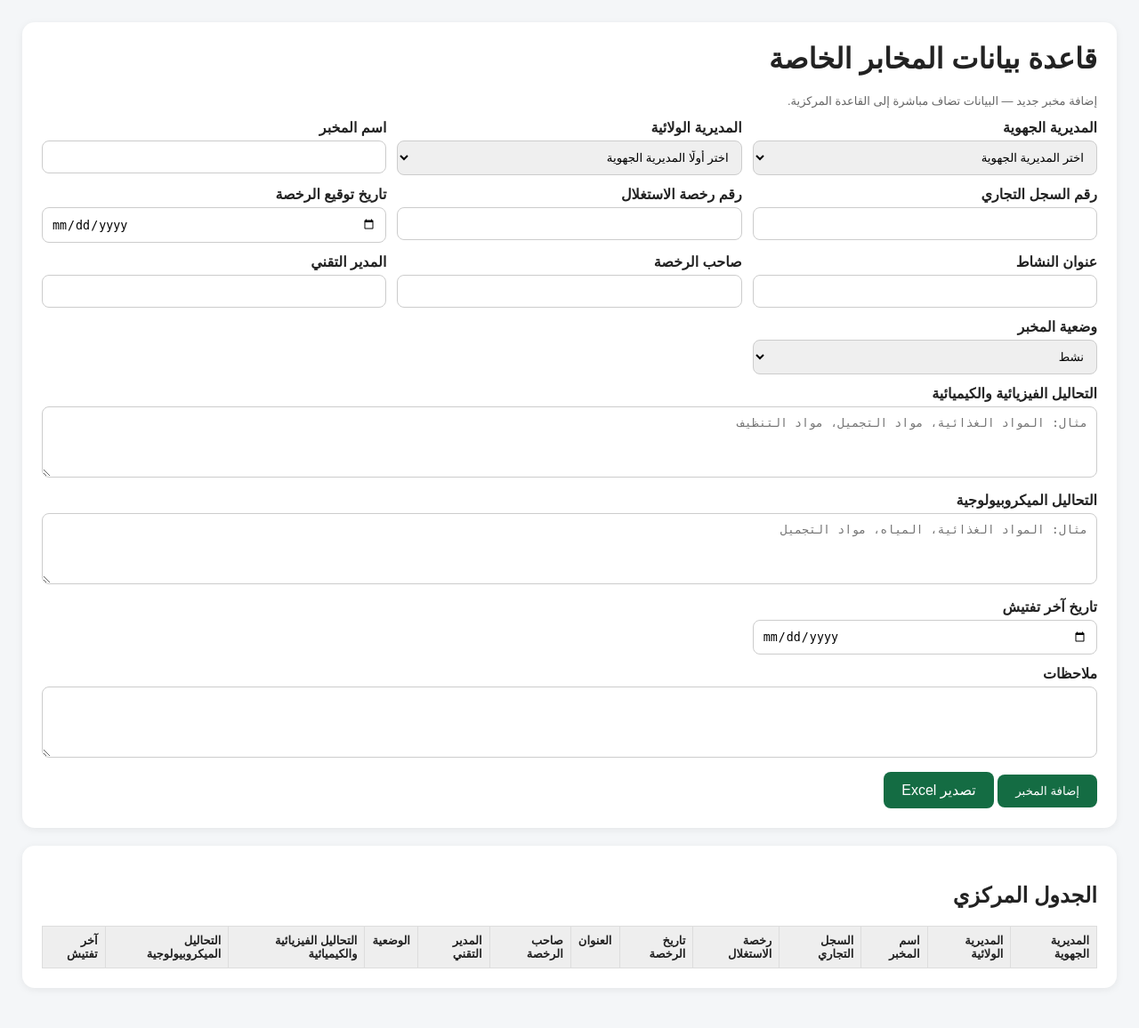
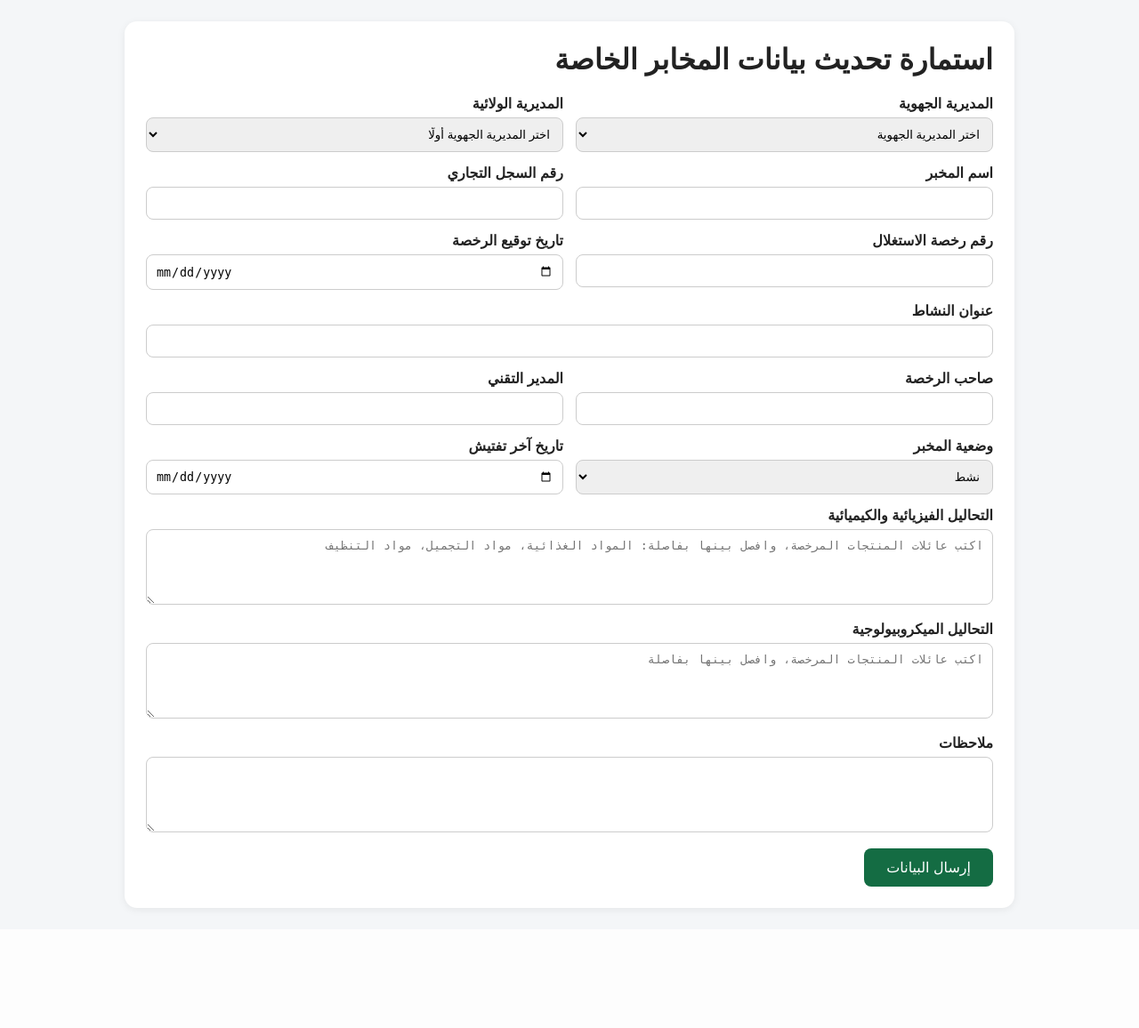
Before and after one commit to ddsldgcerf-dev/private-labs, a FastAPI app: page / in a window 1280 px wide. Shown: the whole page at 89% size. After the commit the page ends 1026 px from the top, so only its background shows below. Run offline with FastAPI, Linux system fonts and the light colour scheme; lists and menus that the app fills with data are empty.

Commit message:
Add files via upload

```diff
--- /dev/null
+++ b/templates/admin.html
@@ -0,0 +1 @@
+<!doctype html><html lang="ar" dir="rtl"><head><meta charset="utf-8"><title>الجدول المركزي</title><style>body{font-family:Arial;background:#f4f6f8;padding:20px}.card{background:#fff;padding:20px;border-radius:12px}table{border-collapse:collapse;width:100%;font-size:12px}th,td{border:1px solid #ddd;padding:7px;vertical-align:top}th{background:#eee}.export{display:inline-block;background:#146c43;color:white;padding:10px 16px;border-radius:7px;text-decoration:none;margin-bottom:15px}</style></head><body><div class="card"><h1>الجدول المركزي — خاص</h1><a class="export" href="/admin/export?password={{request.query_params.get('password','')}}">تصدير Excel</a><table><tr><th>المديرية الجهوية</th><th>المديرية الولائية</th><th>اسم المخبر</th><th>السجل التجاري</th><th>رخصة الاستغلال</th><th>تاريخ الرخصة</th><th>العنوان</th><th>صاحب الرخصة</th><th>المدير التقني</th><th>الوضعية</th><th>الفيزيوكيميائية</th><th>الميكروبيولوجية</th><th>آخر تفتيش</th><th>ملاحظات</th></tr>{% for r in labs %}<tr><td>{{r.region}}</td><td>{{r.wilaya}}</td><td>{{r.name}}</td><td>{{r.rc}}</td><td>{{r.license_no}}</td><td>{{r.license_date}}</td><td>{{r.address}}</td><td>{{r.owner}}</td><td>{{r.technical_manager}}</td><td>{{r.status}}</td><td>{{r.physico_chemical}}</td><td>{{r.microbiological}}</td><td>{{r.last_inspection}}</td><td>{{r.notes}}</td></tr>{% endfor %}</table></div></body></html>
--- a/templates/index.html
+++ b/templates/index.html
@@ -1,84 +1,33 @@
 <!doctype html>
 <html lang="ar" dir="rtl">
 <head>
-<meta charset="utf-8">
-<title>قاعدة بيانات المخابر الخاصة</title>
+<meta charset="utf-8"><meta name="viewport" content="width=device-width,initial-scale=1">
+<title>استمارة تحديث بيانات المخابر الخاصة</title>
 <style>
-body{font-family:Arial,sans-serif;background:#f4f6f8;margin:0;padding:25px;color:#222}
-.container{max-width:1400px;margin:auto}
-.card{background:white;padding:22px;border-radius:14px;box-shadow:0 2px 10px #0001;margin-bottom:20px}
-h1{margin-top:0}
-.grid{display:grid;grid-template-columns:repeat(3,1fr);gap:12px}
-label{font-weight:bold}
-input,select,textarea{width:100%;box-sizing:border-box;padding:10px;border:1px solid #ccc;border-radius:8px;margin-top:5px}
-textarea{min-height:80px}
-.full{grid-column:1/-1}
-button,.export{display:inline-block;padding:11px 20px;border:0;border-radius:8px;background:#146c43;color:white;cursor:pointer;text-decoration:none;margin-top:12px}
-table{width:100%;border-collapse:collapse;font-size:13px}
-th,td{border:1px solid #ddd;padding:8px;text-align:right;vertical-align:top}
-th{background:#eee}
-.note{font-size:13px;color:#666}
-@media(max-width:900px){.grid{grid-template-columns:1fr}}
+body{font-family:Arial,sans-serif;background:#f4f6f8;margin:0;padding:24px;color:#222}.container{max-width:1000px;margin:auto}.card{background:#fff;padding:24px;border-radius:14px;box-shadow:0 2px 10px #0001}h1{margin-top:0}.grid{display:grid;grid-template-columns:repeat(2,1fr);gap:14px}label{font-weight:bold;display:block}input,select,textarea{width:100%;box-sizing:border-box;padding:10px;border:1px solid #ccc;border-radius:8px;margin-top:6px}textarea{min-height:85px}.full{grid-column:1/-1}button{padding:12px 25px;border:0;border-radius:8px;background:#146c43;color:#fff;cursor:pointer;font-size:16px}.ok{background:#e8f5e9;padding:12px;border-radius:8px;margin-bottom:15px}@media(max-width:700px){.grid{grid-template-columns:1fr}}
 </style>
 </head>
-<body>
-<div class="container">
-<div class="card">
-<h1>قاعدة بيانات المخابر الخاصة</h1>
-<p class="note">إضافة مخبر جديد — البيانات تضاف مباشرة إلى القاعدة المركزية.</p>
-<form method="post" action="/add">
-<div class="grid">
-<div><label>المديرية الجهوية</label>
-<select name="region" id="region" required onchange="loadWilayas()">
-<option value="">اختر المديرية الجهوية</option>
-{% for region, wilayas in regions.items() %}<option value="{{region}}">{{region}}</option>{% endfor %}
-</select></div>
-<div><label>المديرية الولائية</label>
-<select name="wilaya" id="wilaya" required><option value="">اختر أولًا المديرية الجهوية</option></select></div>
+<body><div class="container"><div class="card">
+<h1>استمارة تحديث بيانات المخابر الخاصة</h1>
+{% if request.query_params.get('sent') %}<div class="ok">تم إرسال بيانات المخبر بنجاح.</div>{% endif %}
+<form method="post" action="/add"><div class="grid">
+<div><label>المديرية الجهوية</label><select name="region" id="region" required onchange="loadWilayas()"><option value="">اختر المديرية الجهوية</option>{% for region in regions %}<option value="{{region}}">{{region}}</option>{% endfor %}</select></div>
+<div><label>المديرية الولائية</label><select name="wilaya" id="wilaya" required><option value="">اختر المديرية الجهوية أولًا</option></select></div>
 <div><label>اسم المخبر</label><input name="name" required></div>
 <div><label>رقم السجل التجاري</label><input name="rc"></div>
 <div><label>رقم رخصة الاستغلال</label><input name="license_no"></div>
 <div><label>تاريخ توقيع الرخصة</label><input type="date" name="license_date"></div>
-<div><label>عنوان النشاط</label><input name="address"></div>
+<div class="full"><label>عنوان النشاط</label><input name="address"></div>
 <div><label>صاحب الرخصة</label><input name="owner"></div>
 <div><label>المدير التقني</label><input name="technical_manager"></div>
-<div><label>وضعية المخبر</label><select name="status"><option>نشط</option><option>مشطوب</option></select></div>
-<div class="full"><label>التحاليل الفيزيائية والكيميائية</label>
-<textarea name="physico_chemical" placeholder="مثال: المواد الغذائية، مواد التجميل، مواد التنظيف"></textarea></div>
-<div class="full"><label>التحاليل الميكروبيولوجية</label>
-<textarea name="microbiological" placeholder="مثال: المواد الغذائية، المياه، مواد التجميل"></textarea></div>
+<div><label>وضعية المخبر</label><select name="status"><option value="نشط">نشط</option><option value="مشطوب">مشطوب</option></select></div>
 <div><label>تاريخ آخر تفتيش</label><input type="date" name="last_inspection"></div>
+<div class="full"><label>التحاليل الفيزيائية والكيميائية</label><textarea name="physico_chemical" placeholder="اكتب عائلات المنتجات المرخصة، وافصل بينها بفاصلة: المواد الغذائية، مواد التجميل، مواد التنظيف"></textarea></div>
+<div class="full"><label>التحاليل الميكروبيولوجية</label><textarea name="microbiological" placeholder="اكتب عائلات المنتجات المرخصة، وافصل بينها بفاصلة"></textarea></div>
 <div class="full"><label>ملاحظات</label><textarea name="notes"></textarea></div>
-</div>
-<button type="submit">إضافة المخبر</button>
-<a class="export" href="/export">تصدير Excel</a>
-</form>
-</div>
-
-<div class="card">
-<h2>الجدول المركزي</h2>
-<table>
-<tr>{% for h in ["المديرية الجهوية","المديرية الولائية","اسم المخبر","السجل التجاري","رخصة الاستغلال","تاريخ الرخصة","العنوان","صاحب الرخصة","المدير التقني","الوضعية","التحاليل الفيزيائية والكيميائية","التحاليل الميكروبيولوجية","آخر تفتيش"] %}<th>{{h}}</th>{% endfor %}</tr>
-{% for r in labs %}
-<tr>
-<td>{{r.region}}</td><td>{{r.wilaya}}</td><td>{{r.name}}</td><td>{{r.rc}}</td><td>{{r.license_no}}</td>
-<td>{{r.license_date}}</td><td>{{r.address}}</td><td>{{r.owner}}</td><td>{{r.technical_manager}}</td>
-<td>{{r.status}}</td><td>{{r.physico_chemical}}</td><td>{{r.microbiological}}</td><td>{{r.last_inspection}}</td>
-</tr>
-{% endfor %}
-</table>
-</div>
-</div>
+<div class="full"><button type="submit">إرسال البيانات</button></div>
+</div></form></div></div>
 <script>
-const data = {{ regions | tojson }};
-function loadWilayas(){
-  const region=document.getElementById("region").value;
-  const w=document.getElementById("wilaya");
-  w.innerHTML="";
-  (data[region]||[]).forEach(x=>{
-    const o=document.createElement("option"); o.value=x; o.textContent=x; w.appendChild(o);
-  });
-}
-</script>
-</body>
-</html>
+const regions={{regions|tojson}};
+function loadWilayas(){const r=document.getElementById('region').value,w=document.getElementById('wilaya');w.innerHTML='<option value="">اختر المديرية الولائية</option>';(regions[r]||[]).forEach(x=>{const o=document.createElement('option');o.value=x;o.textContent=x;w.appendChild(o)})}
+</script></body></html>
```
